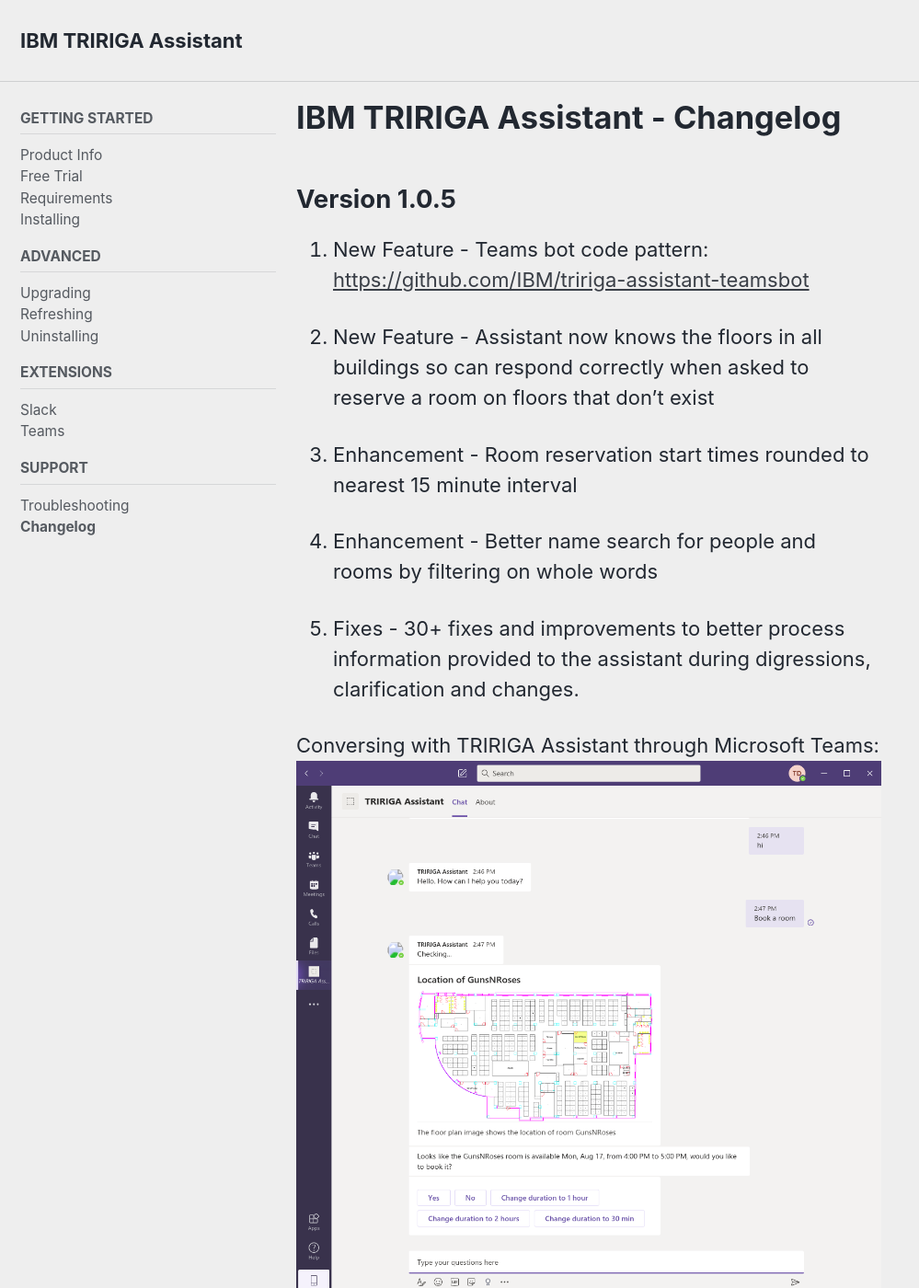
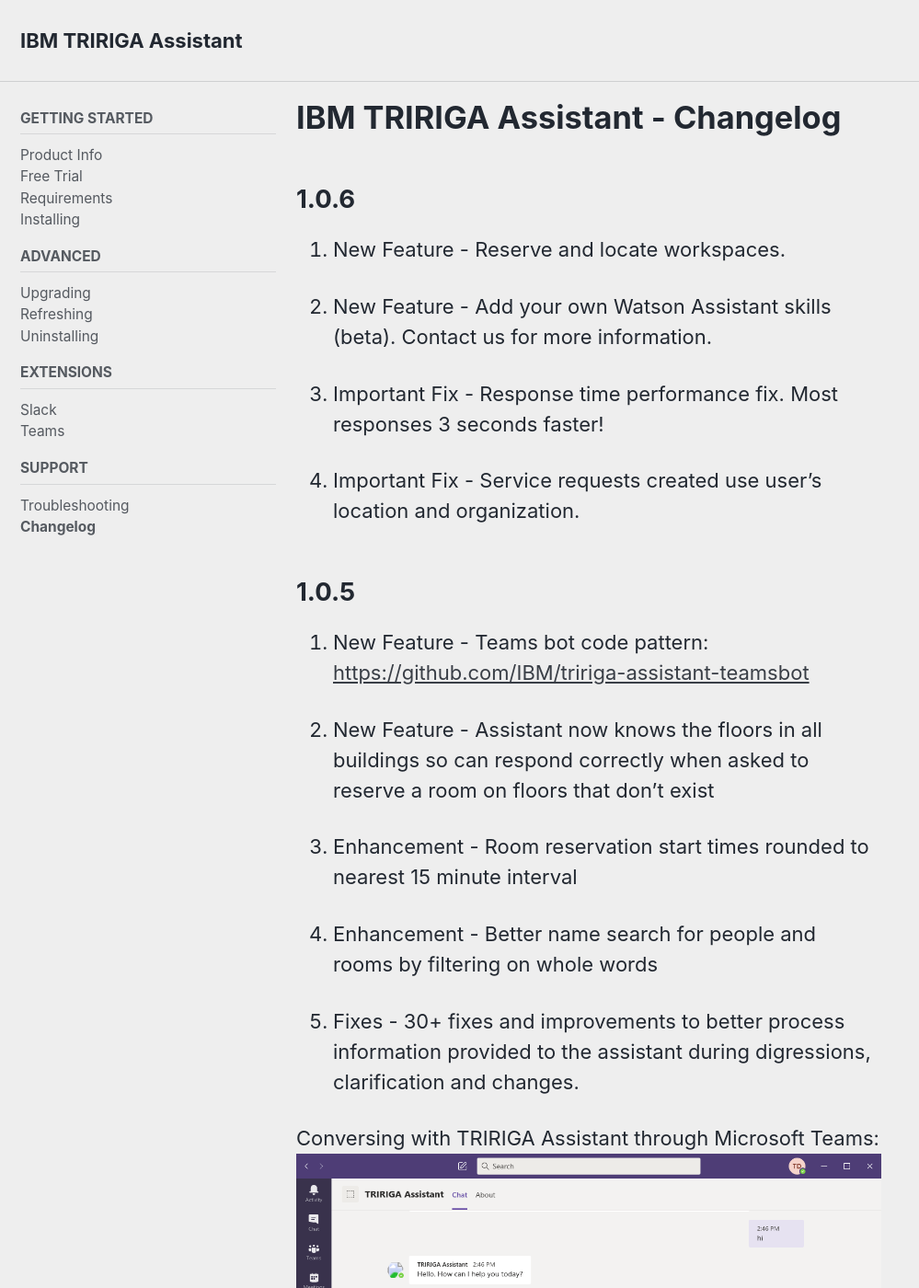
Before and after one commit to IBM/tririga-assistant, a Jekyll site: the page built from docs/_pages/changelog.markdown, in a window 1280 px wide and 1400 px high. Shown: the whole window at 92% size, without its empty margins (0-999 px from the left). Built offline with Jekyll 4.4.1, drawn with Linux system fonts in a browser that asks for light colours; cached includes are drawn as plain includes; nearby versions of some CDN libraries.

Commit message:
update docs for 1.0.6.

```diff
--- a/docs/_pages/changelog.markdown
+++ b/docs/_pages/changelog.markdown
@@ -11,7 +11,18 @@ sidebar:
   nav: "docs"
 ---
 
-## Version 1.0.5
+## 1.0.6
+
+1. New Feature - Reserve and locate workspaces.
+
+2. New Feature - Add your own Watson Assistant skills (beta).  Contact us for more information.
+
+3. Important Fix - Response time performance fix.  Most responses 3 seconds faster!
+
+4. Important Fix - Service requests created use user's location and organization.
+
+
+## 1.0.5
 
 1. New Feature - Teams bot code pattern: [https://github.com/IBM/tririga-assistant-teamsbot](https://github.com/IBM/tririga-assistant-teamsbot)
 
@@ -27,7 +38,7 @@ Conversing with TRIRIGA Assistant through Microsoft Teams:
 ![alt]({{ site.url }}{{ site.baseurl }}/assets/images/teams/TeamsScreenshot.png)
 
 
-## Version 1.0.4
+## 1.0.4
 
 In this update we explore the possibilities of analytics with IBM TRIRIGA
 Assistant. With Version 1.0.4 we are introducing a new dashboard for TRIRIGA
```
Also changed, not shown: docs/_pages/installation.markdown (+3 -5 lines), docs/_pages/troubleshooting.markdown (+3 -4 lines).
